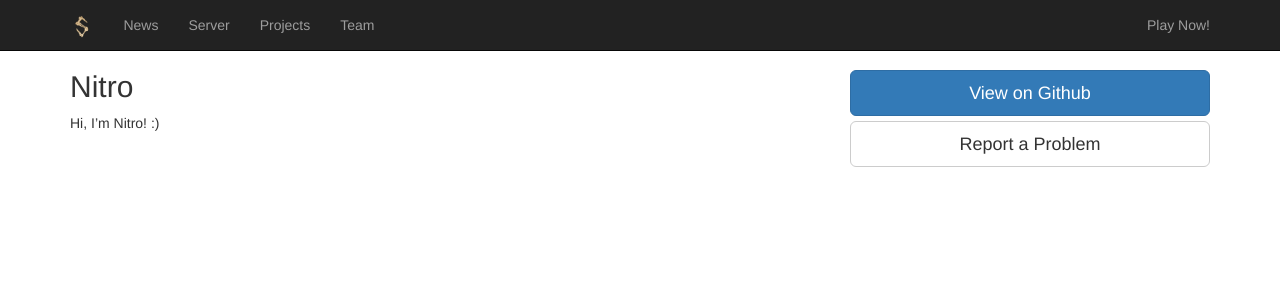
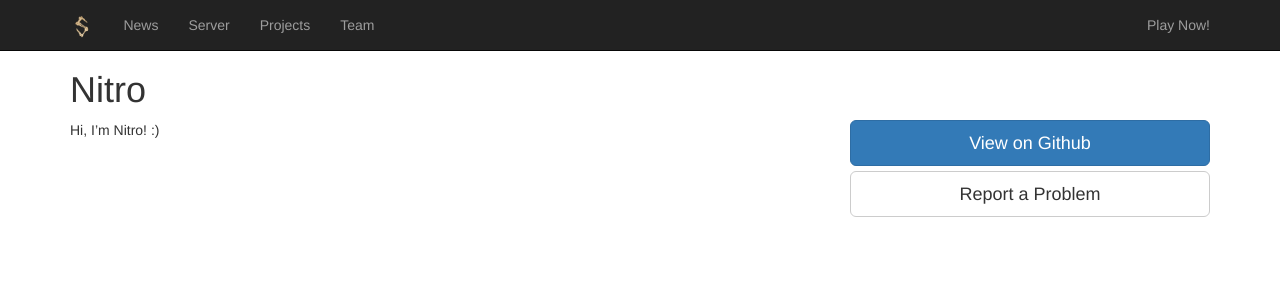
Before and after one commit to packet-loss-gaming/Website, a Jekyll site: the page built from _projects/nitro.md, in a window 1280 px wide. Shown: the top 300 px of the page. Built offline with Jekyll 4.4.1, drawn with Linux system fonts in a browser that asks for light colours; nearby versions of some CDN libraries.

Commit message:
Improved project page layout

```diff
--- a/_layouts/project.html
+++ b/_layouts/project.html
@@ -1,13 +1,15 @@
 ---
 layout: contained_base
 ---
+<h1>{{page.title}}</h1>
 <div class="row">
   <div class="col-md-8">
-    <h2>{{page.title}}</h2>
     {{content}}
   </div>
-  <div class="col-md-4" style="padding-top: 2rem;">
-    <a class="btn btn-primary btn-lg btn-block" href="{{page.github-url}}" role="button">View on Github</a>
-    <a class="btn btn-default btn-lg btn-block" href="{{page.github-url}}/issues" role="button">Report a Problem</a>
+  <div class="col-md-4">
+    <p>
+      <a class="btn btn-primary btn-lg btn-block" href="{{page.github-url}}" role="button">View on Github</a>
+      <a class="btn btn-default btn-lg btn-block" href="{{page.github-url}}/issues" role="button">Report a Problem</a>
+    </p>
   </div>
 </div>
```
